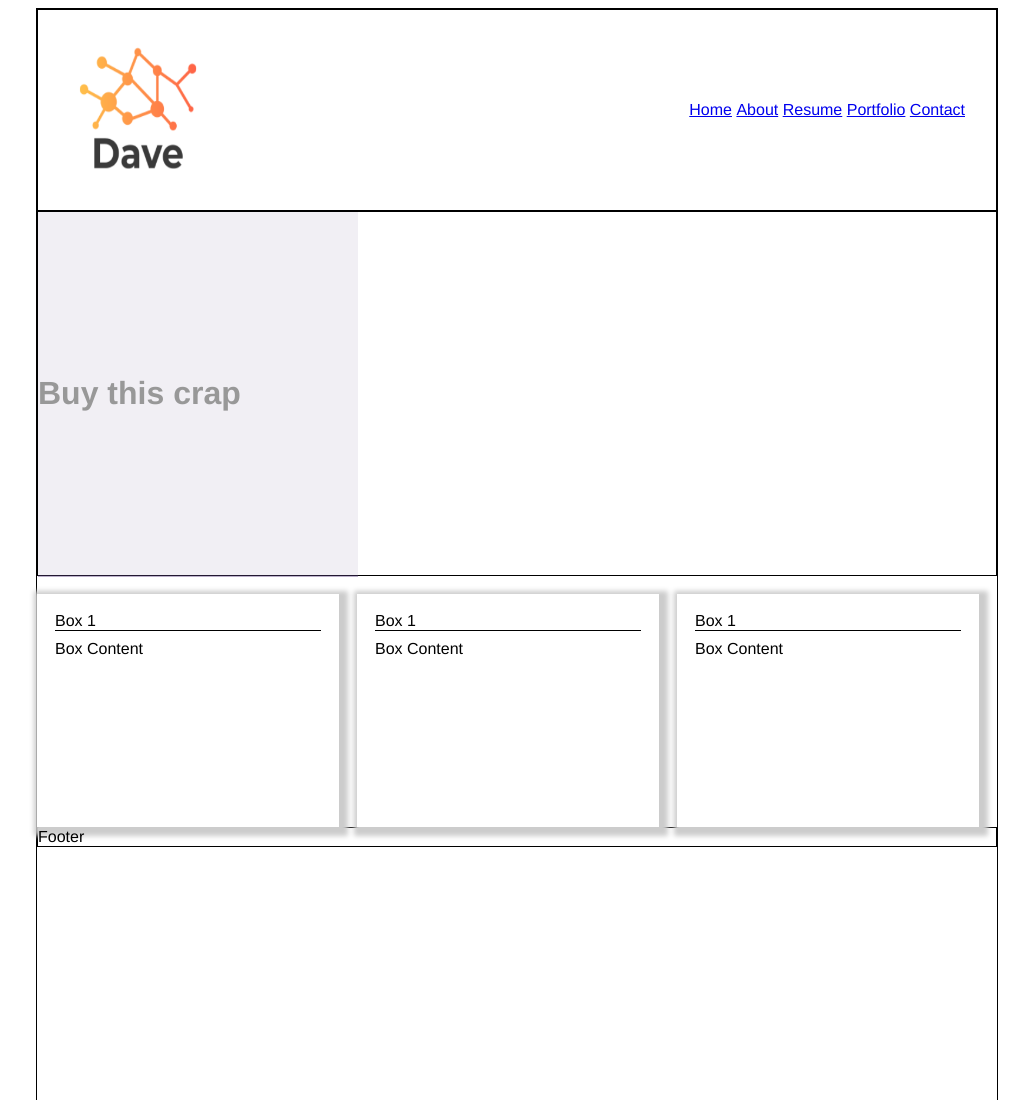
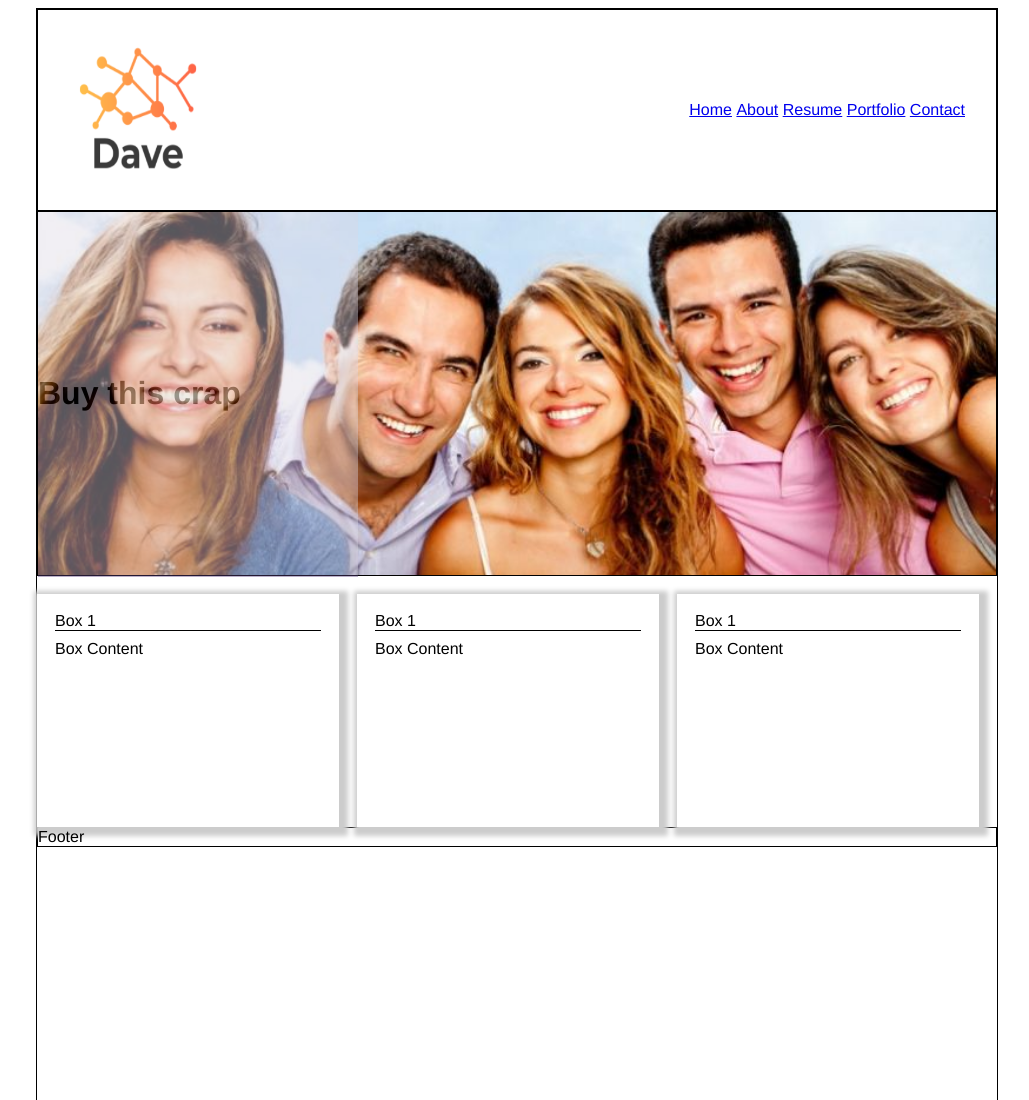
Before and after one commit to NJSal/zlayout, a plain HTML site: page zlayout.html in a window 1280 px wide. Shown: the top 1100 px of the page, without its empty margins (123-1152 px from the left). Drawn offline with Linux system fonts and the light colour scheme; the site is published under a folder, as on GitHub Pages, so addresses that start at the root find nothing.

Commit message:
task: updated main.css

```diff
--- a/css/main.css
+++ b/css/main.css
@@ -103,7 +103,7 @@ body {
 
 #banner {
     height: 363px;
-    background-image: url("/images/happypeople.jpg");
+    background-image: url("../images/happypeople.jpg");
     background-repeat: no-repeat;
     background-size: cover;
     line-height: 363px;
```
